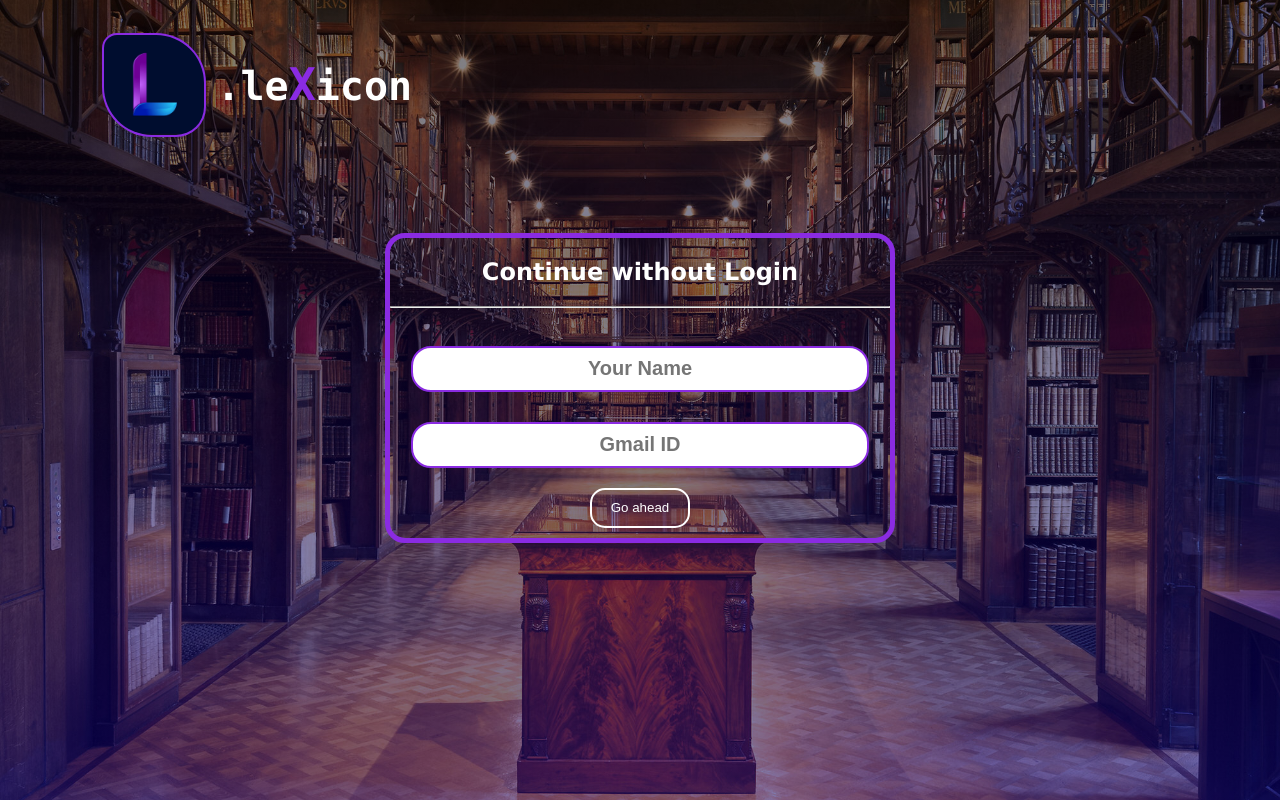
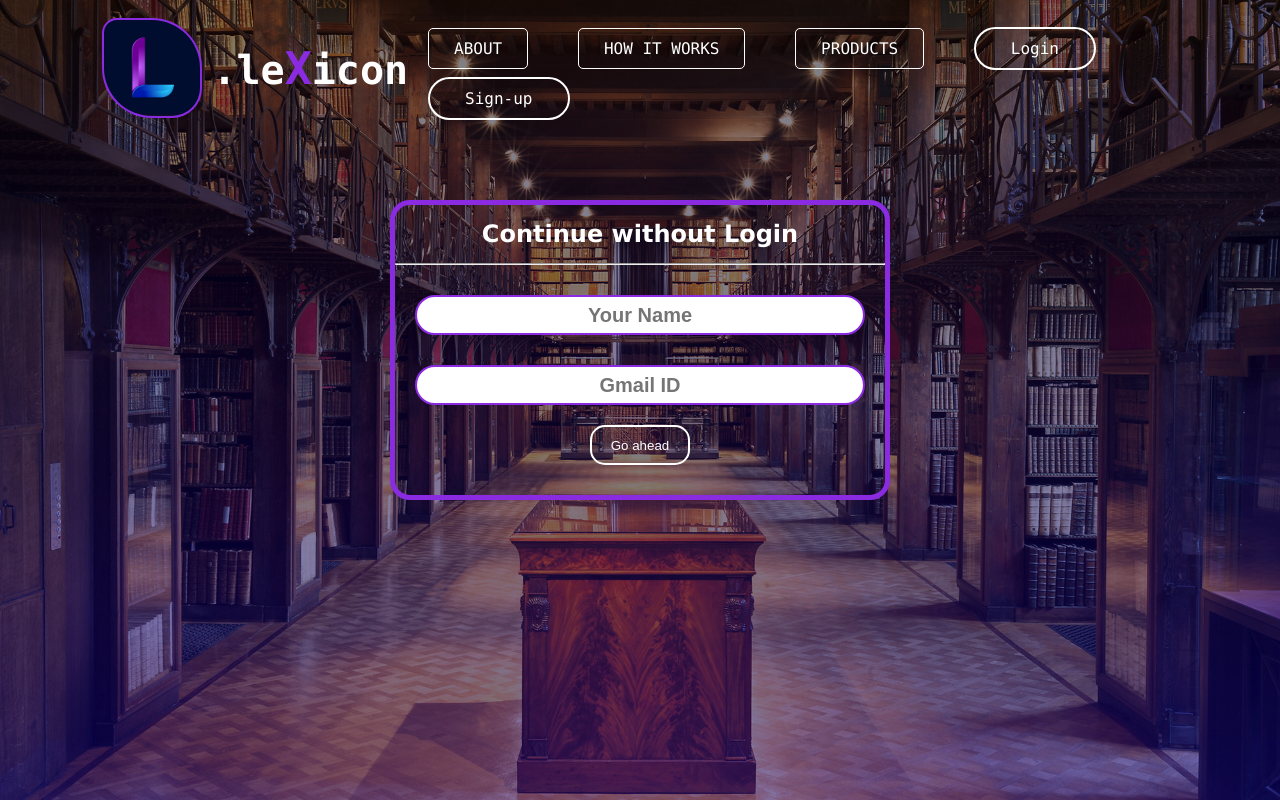
Before and after one commit to JConquers/PRepo1, a website: page prompt0.html in a window 1280 px wide. Drawn offline with Linux system fonts and the light colour scheme.

```diff
--- a/prompt0.html
+++ b/prompt0.html
@@ -6,6 +6,11 @@
     <meta name="viewport" content="width=device-width, initial-scale=1.0">
     <title>Document</title>
     <style>
+        *{
+            margin: 0;
+            padding: 0;
+            box-sizing: border-box;
+        }
         body {
             background: linear-gradient(rgba(5, 0, 0, 0.5), rgba(5, 0, 136, 0.5)), url('Images/AntwerpLib.jpg');
             /*background: linear-gradient(to bottom right,rgba(0, 0, 255, 0.478),magenta);*/
@@ -13,12 +18,11 @@
             background-size: cover;
             width: 100%;
             height: 100vh;
-            margin: 0;
-            padding: 0;
         }
         h2{
             color: #fff;
             font-family: 'Lucida Sans', 'Lucida Sans Regular', 'Lucida Grande', 'Lucida Sans Unicode', Geneva, Verdana, sans-serif;
+            padding-top: 15px; padding-bottom: 15px;
         }
 
         .container {
@@ -55,20 +59,30 @@
         button:hover{
             background-color: black;
         }
-        .logo{
+        nav{
+            width: 100%;
+            display: flex;
+            /*background-color: black;
+           border: 2px solid blueviolet;*/
+            border-radius: 30px 5px 30 px 5 px;
+            justify-content: space-between;
+            align-items: center;
+            padding: 18px 8%;
+            font-family: "Lucida Console", "Courier New", monospace;
+        }
+        nav .logo{
             display: flex;
             align-items: center;
             font-size: 40px;
             font-weight: 600;
             font-family: "Lucida Console", "Courier New", monospace;
             color: #fff;
-            padding: 18px 8%;
         }
-        .logo #x{
+        nav .logo #x{
             font-size: 45px;
             color: blueviolet;
         }
-        .logo img{
+        nav .logo img{
             width: 60px;
             margin-right: 10px;
         }
@@ -79,14 +93,64 @@
           width: 100px;
           height: 100px;
         }
+        nav ul li{
+            display: inline-block;
+            list-style: none;
+            margin : 10px 20px;
+        }
+        nav ul li a{
+            text-decoration: none;
+            color: #fff;
+            position: relative;
+            font-weight: 500;
+        }
+        .btn3{
+            padding: 10px 25px;
+            border: 1px solid white;
+            border-radius: 5px;
+        }*
+        .btn3 a::after{
+            content: '';
+            width: 0%;
+            height: 3px;
+            position:absolute;
+            bottom:-5px;
+            left: 50%;
+            transform: translateX(-50%);
+            background: #fff;
+            transition: width 0.3s;
+        }
+        .btn3 a:hover::after{
+            width: 50%;
+        }
+        .btn2 a{
+            border : 2px solid white;
+            padding: 10px 35px;
+            border-radius: 30px;
+            margin-right: 5px;
+            transition: background 0.5s;
+        }
+        .btn2 a:hover{
+            color: black;
+            background-color: white;
+        }
     </style>
 </head>
 
 <body>
+    <nav>
         <div class="logo">
             <img id="r1" src="Images/Logo1.jpg" height="75">
             <p> .le<span id="x">X</span>icon </p>
         </div>
+        <ul>
+            <li class="btn3"><a href="">ABOUT</a></li>
+            <li class="btn3"><a href="">HOW IT WORKS</a></li>
+            <li class="btn3"><a href="">PRODUCTS</a></li>
+            <li class="btn2"><a href="">Login</a></li>
+            <li class="btn2"><a href="">Sign-up</a></li>
+        </ul>
+    </nav>
 
     <div class="container">
         <h2>Continue without Login</h2>
```
Also changed, not shown: LexServer.cjs (+7 -7 lines), prompt1.html (+3 -1 lines), quizPageScript.js (+5 -3 lines), style2.css (+6 -1 lines). Lines whose indentation alone changed are shown as unchanged.
